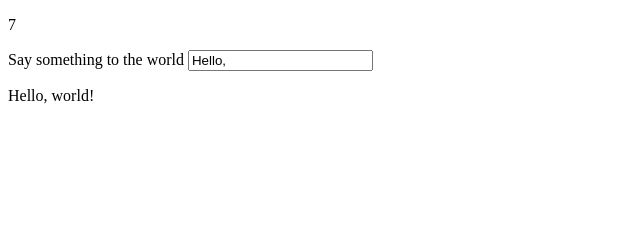
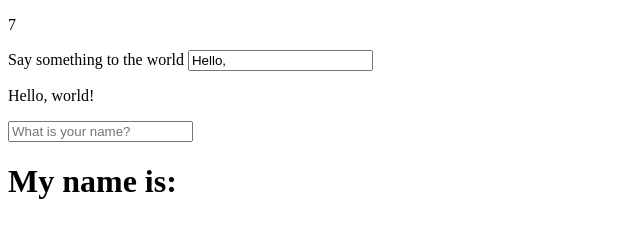
Before and after one commit to chrisco/angular-unit-1, a plain HTML site: page index.html in a window 1280 px wide. Shown: the whole page, without its empty margins (0-640 px from the left). Drawn offline with nearby package versions, Linux system fonts and the light colour scheme.

Commit message:
WIP: Unit 1.1

```diff
--- a/index.html
+++ b/index.html
@@ -15,6 +15,8 @@
 		<input type="text" ng-model="greeting" ng-init="greeting='Hello, '">
 	</p>
 	<p>{{ greeting }} world!</p>
+	<input type="text" ng-model="name" placeholder="What is your name?">
+	<h1>My name is: {{name}}</h1>
 </body>
 
 </html>
```
Also changed, not shown: 1 other file.
